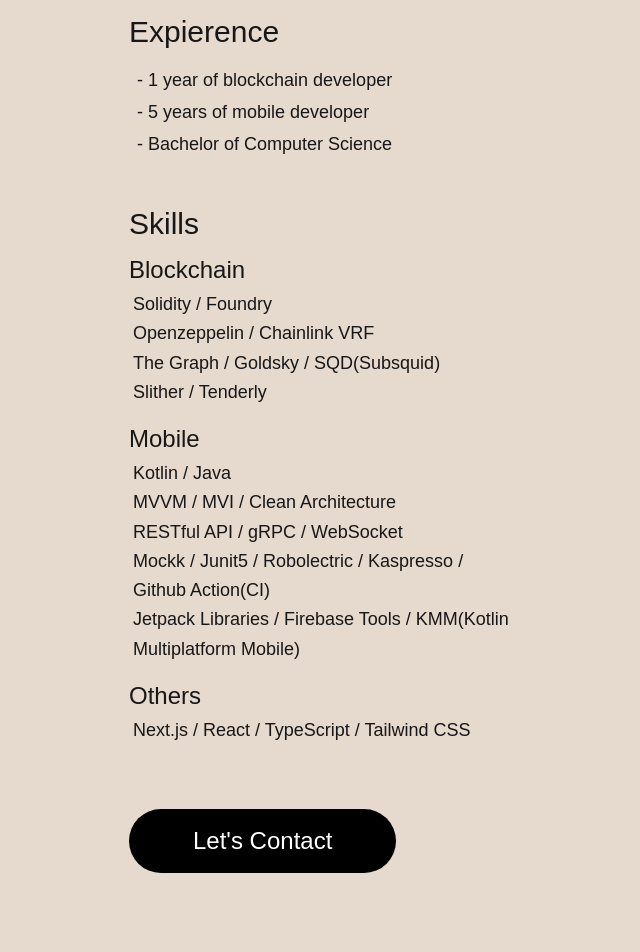
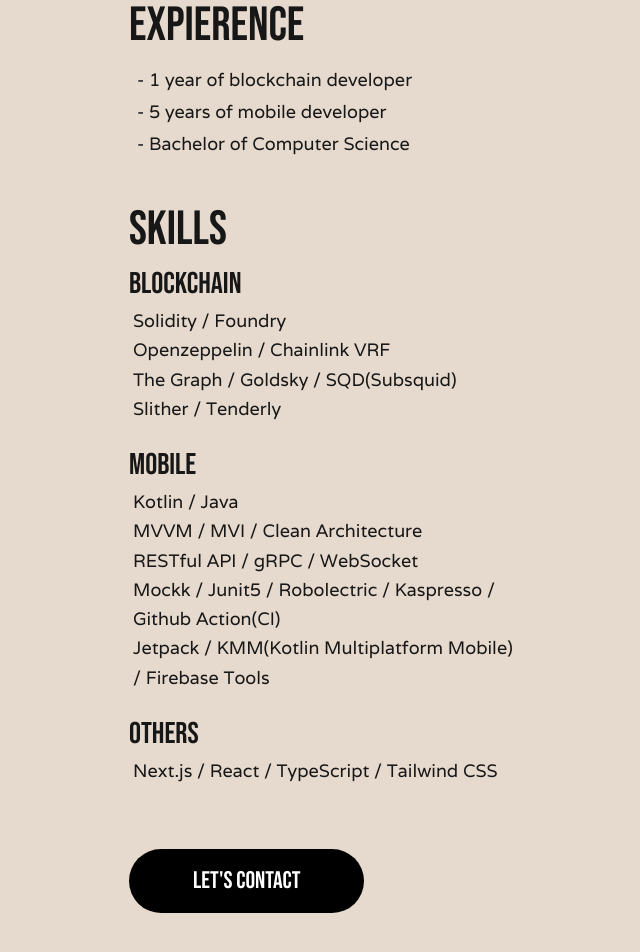
Before and after one commit to Jung0x12/Jung, a Next.js app: page /about in a window 1280 px wide. Shown: the part 1016-1968 px from the top of the page, without its empty margins (0-640 px from the left). Built offline with nearby package versions, Linux system fonts and the light colour scheme.

Commit message:
feat: update new font

```diff
--- /dev/null
+++ b/src/app/fonts/fonts.ts
@@ -0,0 +1,11 @@
+import { Bebas_Neue, Varela } from "next/font/google";
+
+export const bebasNeueFont = Bebas_Neue({
+  weight: "400",
+  variable: "--bebas-neue",
+});
+
+export const varelaFont = Varela({
+  weight: "400",
+  variable: "--varela",
+});
--- a/src/app/layout.tsx
+++ b/src/app/layout.tsx
@@ -1,17 +1,8 @@
 import type { Metadata } from "next";
-import localFont from "next/font/local";
+
 import "./globals.css";
 
-const geistSans = localFont({
-  src: "./fonts/GeistVF.woff",
-  variable: "--font-geist-sans",
-  weight: "100 900",
-});
-const geistMono = localFont({
-  src: "./fonts/GeistMonoVF.woff",
-  variable: "--font-geist-mono",
-  weight: "100 900",
-});
+import { bebasNeueFont, varelaFont } from "./fonts/fonts";
 
 export const metadata: Metadata = {
   title: "Jung",
@@ -25,9 +16,7 @@
 }>) {
   return (
     <html lang="en">
-      <body
-        className={`${geistSans.variable} ${geistMono.variable} antialiased`}
-      >
+      <body className={`${bebasNeueFont.variable} ${varelaFont.variable}`}>
         {children}
       </body>
     </html>
--- a/src/components/about/AboutContent.tsx
+++ b/src/components/about/AboutContent.tsx
@@ -1,5 +1,5 @@
+import Image from "next/image";
 import Link from "next/link";
-import Image from "next/image";
 
 const AboutContent = () => {
   return (
@@ -8,14 +8,16 @@
         <div className="flex flex-col h-full items-end">
           <div className="w-3/4 2xl:w-3/5">
             {/* Hello */}
-            <div className="text-9xl font-bold">Hello</div>
-            <div className="text-5xl leading-snug mt-10">
-              I'm Jung
-              <br />A software developer
+            <div className="font-bebasNeue">
+              <div className="text-9xl font-bold">Hello</div>
+              <div className="text-5xl leading-snug mt-10">
+                I'm Jung
+                <br />A software developer
+              </div>
             </div>
 
             {/* Intro */}
-            <div className="text-lg leading-normal mt-6 space-y-6">
+            <div className="text-lg leading-normal mt-6 space-y-6 font-varela">
               <div>
                 I have nearly 6 years of experience as a software developer, in
                 the early stages of my career I focus on Mobile development.
@@ -39,8 +41,8 @@
 
             {/* Expierence */}
             <div className="mt-12">
-              <div className="text-3xl">Expierence</div>
-              <div className="text-lg mt-4 ms-2 space-y-1">
+              <div className="text-5xl font-bebasNeue">Expierence</div>
+              <div className="text-lg mt-4 ms-2 space-y-1 font-varela">
                 <div>- 1 year of blockchain developer</div>
                 <div>- 5 years of mobile developer</div>
                 <div>- Bachelor of Computer Science</div>
@@ -49,11 +51,11 @@
 
             {/* Skills */}
             <div className="mt-12">
-              <div className="text-3xl">Skills</div>
-              <div className="mt-3 space-y-4">
+              <div className="text-5xl font-bebasNeue">Skills</div>
+              <div className="mt-3 space-y-6">
                 <div>
-                  <div className="text-2xl">Blockchain</div>
-                  <div className="text-lg leading-relaxed mt-1 ms-1">
+                  <div className="text-3xl font-bebasNeue">Blockchain</div>
+                  <div className="text-lg leading-relaxed mt-1 ms-1 font-varela">
                     Solidity / Foundry
                     <br />
                     Openzeppelin / Chainlink VRF
@@ -64,8 +66,8 @@
                   </div>
                 </div>
                 <div>
-                  <div className="text-2xl">Mobile</div>
-                  <div className="text-lg leading-relaxed mt-1 ms-1">
+                  <div className="text-3xl font-bebasNeue">Mobile</div>
+                  <div className="text-lg leading-relaxed mt-1 ms-1 font-varela">
                     Kotlin / Java
                     <br />
                     MVVM / MVI / Clean Architecture
@@ -74,13 +76,12 @@
                     <br />
                     Mockk / Junit5 / Robolectric / Kaspresso / Github Action(CI)
                     <br />
-                    Jetpack Libraries / Firebase Tools / KMM(Kotlin
-                    Multiplatform Mobile)
+                    Jetpack / KMM(Kotlin Multiplatform Mobile) / Firebase Tools
                   </div>
                 </div>
                 <div>
-                  <div className="text-2xl">Others</div>
-                  <div className="text-lg leading-relaxed mt-1 ms-1">
+                  <div className="text-3xl font-bebasNeue">Others</div>
+                  <div className="text-lg leading-relaxed mt-1 ms-1 font-varela">
                     Next.js / React / TypeScript / Tailwind CSS
                   </div>
                 </div>
@@ -88,9 +89,15 @@
             </div>
 
             {/* CV & Contact */}
-            <div className="inline-block px-16 py-4 mt-16 bg-black text-white text-2xl rounded-[36px] hover:px-20 duration-300">
+            <Link
+              href="/contact"
+              className="inline-block px-16 py-4 mt-16 bg-black text-white text-2xl rounded-[36px] hover:px-20 duration-300 font-bebasNeue"
+            >
               Let's Contact
-            </div>
+            </Link>
+            {/* <div className="inline-block px-16 py-4 mt-16 bg-black text-white text-2xl rounded-[36px] hover:px-20 duration-300 font-bebasNeue">
+              Let's Contact
+            </div> */}
           </div>
         </div>
       </div>
--- a/src/components/common/Header.tsx
+++ b/src/components/common/Header.tsx
@@ -9,7 +9,7 @@
   const pathname = usePathname();
 
   return (
-    <header className="sticky top-0 z-50 flex w-full h-24 bg-beige">
+    <header className="sticky top-0 z-50 flex w-full h-24 bg-beige font-bebasNeue text-xl 2xl:text-2xl">
       <div className="flex-grow-[4] 2xl:flex-grow-[8] flex items-center">
         <div className="w-full h-px bg-brown ml-10"></div>
       </div>
--- a/src/components/common/LinkWithIcon.tsx
+++ b/src/components/common/LinkWithIcon.tsx
@@ -11,7 +11,7 @@
       href={href}
       target="_blank"
       rel="noopener noreferrer"
-      className="text-7xl flex items-center group"
+      className="text-7xl 2xl:text-8xl flex items-center group font-bebasNeue"
     >
       {title}
       <img
--- a/src/components/contact/ContactContent.tsx
+++ b/src/components/contact/ContactContent.tsx
@@ -21,12 +21,12 @@
       <div className="w-[55%]">
         <div className="flex flex-col h-full items-end justify-center">
           <div className="w-3/5 2xl:w-3/5">
-            <div className="text-9xl font-bold">Contact</div>
-            <div className="text-xl leading-snug mt-10 ms-4">
+            <div className="text-9xl font-bebasNeue">Contact</div>
+            <div className="text-xl leading-snug mt-10 ms-4 font-varela">
               Get in touch with me via social media
               <br /> or send me an email.
             </div>
-            <div className="text-lg mt-5 ms-4">
+            <div className="text-lg mt-5 ms-4 font-varela">
               <div>
                 Email: jwork1994212@gmail.com
                 <br />
--- a/src/components/portfolio/isle/Isle.tsx
+++ b/src/components/portfolio/isle/Isle.tsx
@@ -5,14 +5,14 @@
 const Isle = () => {
   return (
     <div className="flex h-[calc(100vh-6rem)] w-full">
-      <div className="flex flex-col w-[45vw] items-end pe-4 2xl:pe-6">
+      <div className="flex flex-col w-[45vw] items-end pe-8 2xl:pe-16">
         <div className="h-[20vh]"></div>
         <div className="flex flex-col w-[35vw] 2xl:w-[30vw]">
           <LinkWithIcon
             href="https://testnet.app.isle.finance/pools"
             title="Isle Finance"
           />
-          <div className="text-lg mt-6 2xl:text-xl">
+          <div className="text-xl mt-6 2xl:text-2xl font-varela">
             Isle Finance is the decentralized protocol for globally accessible
             supply chain finance, with a mission to bring the world's supply
             chain activity on-chain while expanding capital access and
--- a/src/components/portfolio/lativ/Lativ.tsx
+++ b/src/components/portfolio/lativ/Lativ.tsx
@@ -5,14 +5,14 @@
 const Lativ = () => {
   return (
     <div className="flex h-[calc(100vh-6rem)] w-full">
-      <div className="flex flex-col w-[45vw] items-end pe-4 2xl:pe-6">
+      <div className="flex flex-col w-[45vw] items-end pe-8 2xl:pe-16">
         <div className="h-[20vh]"></div>
         <div className="flex flex-col w-[35vw] 2xl:w-[30vw]">
           <LinkWithIcon
             href="https://play.google.com/store/apps/details?id=tw.com.lativ.shopping&hl=zh_TW&pli=1"
             title="Lativ"
           />
-          <div className="text-lg mt-6 2xl:text-xl">
+          <div className="text-xl mt-6 2xl:text-2xl font-varela">
             Lativ is an e-commerce platform dedicated to offering nice quality
             clothing and exceptional customer service. The platform strives to
             combine style, comfort, and functionality, catering to a wide range
--- a/src/components/portfolio/sportybet/SportyBet.tsx
+++ b/src/components/portfolio/sportybet/SportyBet.tsx
@@ -5,14 +5,14 @@
 const SportyBet = () => {
   return (
     <div className="flex h-[calc(100vh-6rem)] w-full">
-      <div className="flex flex-col w-[45vw] items-end pe-4 2xl:pe-6">
+      <div className="flex flex-col w-[45vw] items-end pe-8 2xl:pe-16">
         <div className="h-[20vh]"></div>
         <div className="flex flex-col w-[35vw] 2xl:w-[30vw]">
           <LinkWithIcon
             href="https://play.google.com/store/apps/details?id=com.sportybet.android.gp&hl=en_US"
             title="SportyBet"
           />
-          <div className="text-lg mt-6 2xl:text-xl">
+          <div className="text-xl mt-6 2xl:text-2xl font-varela">
             SportyBet App is the ultimate destination for a thrilling sports
             betting experience. It offers a wide range of sports betting
             options, with a special focus on football. Users can enjoy diverse
--- a/tailwind.config.ts
+++ b/tailwind.config.ts
@@ -22,6 +22,10 @@
           700: "#5D4037",
         },
       },
+      fontFamily: {
+        bebasNeue: ["var(--bebas-neue)"],
+        varela: ["var(--varela)"],
+      },
     },
   },
   plugins: [],
```
Also changed, not shown: src/components/home/HomeContent.tsx (+7 -5 lines).
